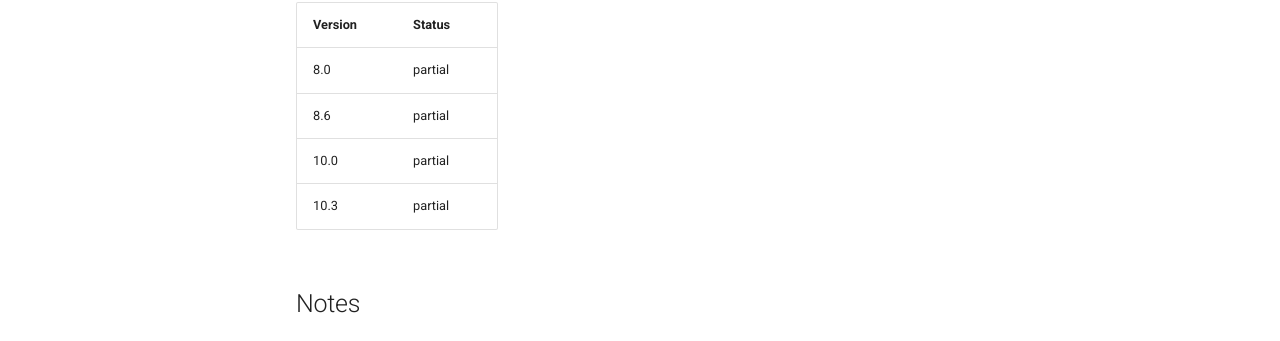
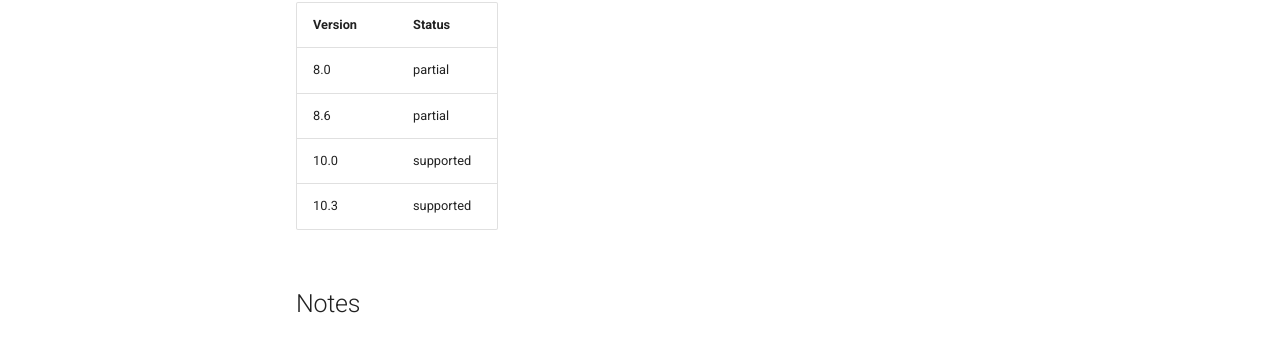
Before and after one commit to sohams25/trtcheck, an MkDocs documentation site: the page built from docs/operators/Scan.md, in a window 1280 px wide. Shown: the part 277-618 px from the top of the page. Built offline with MkDocs 1.6.1 and Material for MkDocs 9.7.7, drawn with Linux system fonts in a browser that asks for light colours; comment, search, counter and statistics services are not loaded.

Commit message:
fix(data): Scan is supported on TRT 10.x, not partial
The one real mismatch tools/check_matrix_drift.py reports against the
upstream onnx-tensorrt operators table. 8.x stays partial; the
static-sequence-length caveat survives as the operator note and the
control_flow checker's scan warning. Matrix JSON and the Scan doc page
regenerated from the tool.

```diff
--- a/docs/operators/Scan.md
+++ b/docs/operators/Scan.md
@@ -6,8 +6,8 @@
 | --- | --- |
 | 8.0 | partial |
 | 8.6 | partial |
-| 10.0 | partial |
-| 10.3 | partial |
+| 10.0 | supported |
+| 10.3 | supported |
 
 ## Notes
 
```
Also changed, not shown: 2 other files.
